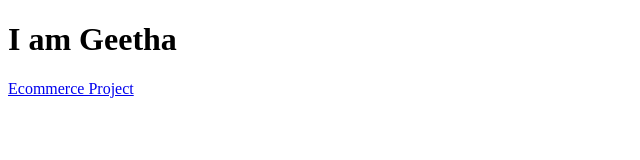
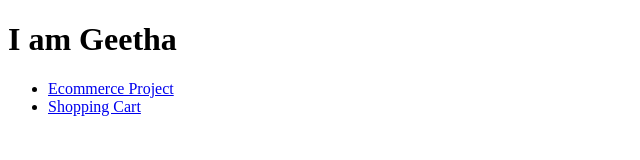
Before and after one commit to geetha883/geetha883.github.io, a plain HTML site: page index.html in a window 1280 px wide. Shown: the whole page, without its empty margins (0-640 px from the left). Drawn offline with Linux system fonts and the light colour scheme.

Commit message:
Added shopping cart link

```diff
--- a/index.html
+++ b/index.html
@@ -7,6 +7,12 @@
 </head>
 <body>
     <h1>I am Geetha</h1>
-    <a href="https://geetha883.github.io/ecommerenceproject/">Ecommerce Project</a>
+    <ul>
+
+        <li>   <a href="https://geetha883.github.io/ecommerenceproject/">Ecommerce Project</a></li>
+        <li><a href="https://geetha883.github.io/Shopping_Cart/index1.html">Shopping Cart</a></li>
+    </ul>
+
+
 </body>
 </html>
```
